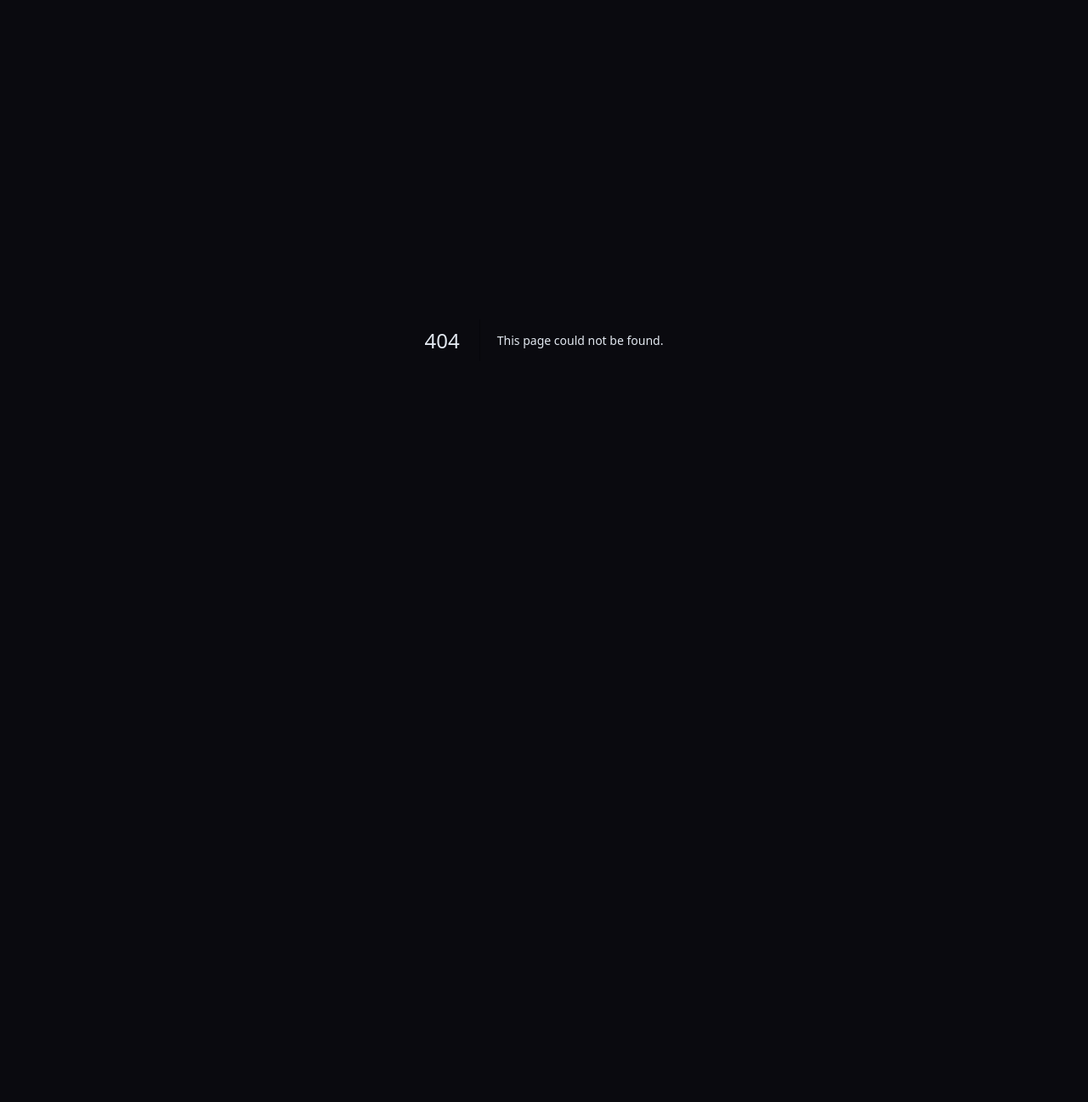
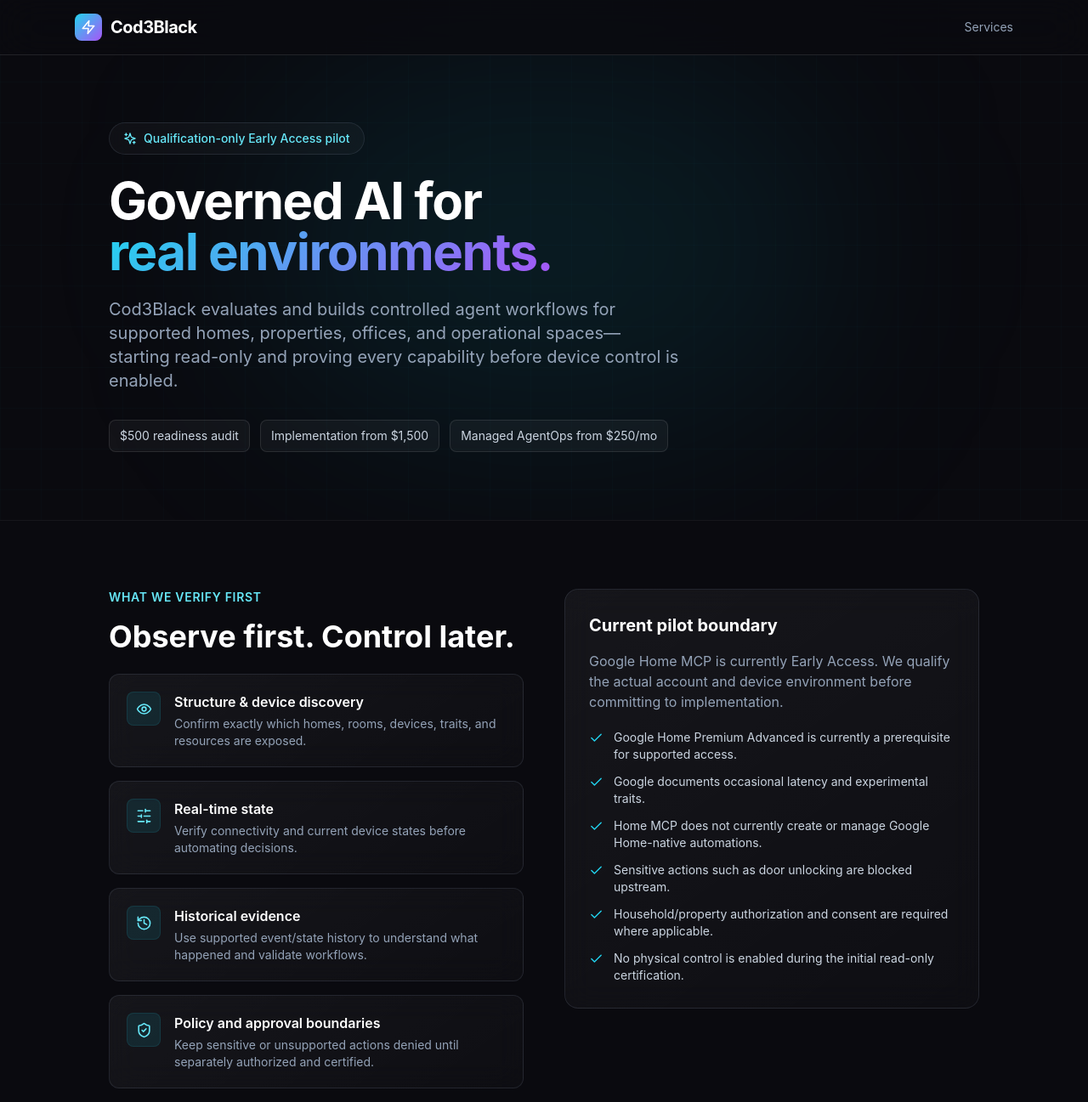
Before and after one commit to wizelements/c3bai, a Next.js app: page /intelligent-environments in a window 1280 px wide. Before the commit this address had no page. Shown: the top 1297 px of the page at 85% size. Before the commit the page ends 800 px from the top, so only its background shows below. Built offline with nearby package versions, Linux system fonts and the light colour scheme.

Commit message:
feat: add intelligent environment pilot page

```diff
--- /dev/null
+++ b/app/intelligent-environments/page.jsx
@@ -0,0 +1,194 @@
+import Link from 'next/link';
+import {
+  ArrowRight,
+  Check,
+  Eye,
+  History,
+  ShieldCheck,
+  SlidersHorizontal,
+  Sparkles,
+  Zap,
+} from 'lucide-react';
+import PilotQualificationForm from './PilotQualificationForm';
+
+export const metadata = {
+  title: 'Intelligent Environment Automation Pilot | Cod3Black',
+  description:
+    'A qualification-only pilot for governed AI automation across supported Google Home environments, properties, offices, and operational spaces.',
+};
+
+const useCases = [
+  'Property and short-term-rental operational checks',
+  'Office or retail opening/closing verification',
+  'Environmental and equipment-state monitoring',
+  'Multi-location owner/operator visibility',
+  'Evidence-backed alerts and exception handling',
+  'Governed device workflows after separate action certification',
+];
+
+const process = [
+  ['1', 'Qualify', 'Confirm ownership, platform eligibility, devices, desired outcomes, and safety boundaries.'],
+  ['2', 'Audit', 'Map the environment, permissions, supported telemetry, risks, and highest-value workflows.'],
+  ['3', 'Implement', 'Connect approved adapters and build policy-gated workflows with evidence and verification.'],
+  ['4', 'Operate', 'Monitor health, failures, drift, and recurring operational checks through Managed AgentOps.'],
+];
+
+function Nav() {
+  return (
+    <nav className="fixed top-0 left-0 right-0 z-50 border-b border-white/10 bg-[#0a0a0f]/80 backdrop-blur-xl">
+      <div className="max-w-6xl mx-auto px-4 sm:px-6 py-4 flex justify-between items-center">
+        <Link href="/" className="text-xl font-bold tracking-tight flex items-center gap-2.5">
+          <div className="w-8 h-8 rounded-lg bg-gradient-to-br from-cyan-400 to-purple-500 flex items-center justify-center">
+            <Zap size={18} className="text-white" />
+          </div>
+          <span className="text-white">Cod3Black</span>
+        </Link>
+        <Link href="/services" className="text-sm text-slate-400 hover:text-white transition">
+          Services
+        </Link>
+      </div>
+    </nav>
+  );
+}
+
+export default function IntelligentEnvironmentsPage() {
+  return (
+    <div className="min-h-screen bg-[#0a0a0f]">
+      <Nav />
+
+      <section className="relative pt-36 pb-20 px-4 sm:px-6 overflow-hidden">
+        <div className="absolute inset-0 bg-grid opacity-50" />
+        <div className="absolute top-20 left-1/2 -translate-x-1/2 w-[680px] h-[420px] bg-cyan-500/10 rounded-full blur-[130px]" />
+        <div className="relative max-w-5xl mx-auto">
+          <div className="max-w-3xl">
+            <div className="inline-flex items-center gap-2 mb-6 px-4 py-2 rounded-full glass text-sm font-medium text-cyan-300">
+              <Sparkles size={16} />
+              Qualification-only Early Access pilot
+            </div>
+            <h1 className="text-4xl sm:text-6xl font-bold text-white tracking-tight mb-6 leading-[1.05]">
+              Governed AI for
+              <br />
+              <span className="text-gradient">real environments.</span>
+            </h1>
+            <p className="text-lg sm:text-xl text-slate-400 max-w-2xl leading-relaxed mb-8">
+              Cod3Black evaluates and builds controlled agent workflows for supported homes, properties, offices, and operational spaces—starting read-only and proving every capability before device control is enabled.
+            </p>
+            <div className="flex flex-wrap gap-3 text-sm">
+              <span className="px-3 py-2 rounded-lg bg-white/[0.04] border border-white/10 text-slate-300">$500 readiness audit</span>
+              <span className="px-3 py-2 rounded-lg bg-white/[0.04] border border-white/10 text-slate-300">Implementation from $1,500</span>
+              <span className="px-3 py-2 rounded-lg bg-white/[0.04] border border-white/10 text-slate-300">Managed AgentOps from $250/mo</span>
+            </div>
+          </div>
+        </div>
+      </section>
+
+      <section className="py-20 px-4 sm:px-6 border-y border-white/5">
+        <div className="max-w-5xl mx-auto grid lg:grid-cols-2 gap-12 items-start">
+          <div>
+            <div className="text-sm font-semibold text-cyan-300 uppercase tracking-wider mb-4">What we verify first</div>
+            <h2 className="text-3xl sm:text-4xl font-bold text-white mb-6">Observe first. Control later.</h2>
+            <div className="grid gap-4">
+              {[
+                [Eye, 'Structure & device discovery', 'Confirm exactly which homes, rooms, devices, traits, and resources are exposed.'],
+                [SlidersHorizontal, 'Real-time state', 'Verify connectivity and current device states before automating decisions.'],
+                [History, 'Historical evidence', 'Use supported event/state history to understand what happened and validate workflows.'],
+                [ShieldCheck, 'Policy and approval boundaries', 'Keep sensitive or unsupported actions denied until separately authorized and certified.'],
+              ].map(([Icon, title, description]) => (
+                <div key={title} className="glass-card rounded-xl p-5 flex gap-4">
+                  <div className="w-10 h-10 rounded-lg bg-cyan-400/10 border border-cyan-400/10 flex items-center justify-center flex-shrink-0">
+                    <Icon size={19} className="text-cyan-300" />
+                  </div>
+                  <div>
+                    <h3 className="font-semibold text-white mb-1">{title}</h3>
+                    <p className="text-sm text-slate-400">{description}</p>
+                  </div>
+                </div>
+              ))}
+            </div>
+          </div>
+
+          <div className="glass-card rounded-2xl p-7">
+            <h3 className="text-xl font-bold text-white mb-4">Current pilot boundary</h3>
+            <p className="text-slate-400 mb-5">
+              Google Home MCP is currently Early Access. We qualify the actual account and device environment before committing to implementation.
+            </p>
+            <ul className="space-y-3 text-sm text-slate-300">
+              {[
+                'Google Home Premium Advanced is currently a prerequisite for supported access.',
+                'Google documents occasional latency and experimental traits.',
+                'Home MCP does not currently create or manage Google Home-native automations.',
+                'Sensitive actions such as door unlocking are blocked upstream.',
+                'Household/property authorization and consent are required where applicable.',
+                'No physical control is enabled during the initial read-only certification.',
+              ].map((item) => (
+                <li key={item} className="flex gap-3">
+                  <Check size={17} className="text-cyan-400 flex-shrink-0 mt-0.5" />
+                  <span>{item}</span>
+                </li>
+              ))}
+            </ul>
+          </div>
+        </div>
+      </section>
+
+      <section className="py-20 px-4 sm:px-6">
+        <div className="max-w-5xl mx-auto">
+          <div className="text-center mb-12">
+            <h2 className="text-3xl sm:text-4xl font-bold text-white mb-4">Where this can create value</h2>
+            <p className="text-slate-400 max-w-2xl mx-auto">
+              We prioritize environments where missed checks, repetitive monitoring, or slow response create real operational cost.
+            </p>
+          </div>
+          <div className="grid sm:grid-cols-2 lg:grid-cols-3 gap-4">
+            {useCases.map((item) => (
+              <div key={item} className="glass-card rounded-xl p-5 text-sm text-slate-300 flex gap-3">
+                <Check size={17} className="text-cyan-400 flex-shrink-0 mt-0.5" />
+                {item}
+              </div>
+            ))}
+          </div>
+        </div>
+      </section>
+
+      <section className="py-20 px-4 sm:px-6 border-y border-white/5">
+        <div className="max-w-5xl mx-auto">
+          <div className="grid md:grid-cols-4 gap-5">
+            {process.map(([step, title, description]) => (
+              <div key={step} className="glass-card rounded-xl p-5">
+                <div className="w-9 h-9 rounded-lg bg-gradient-to-br from-cyan-400 to-purple-500 text-white flex items-center justify-center font-bold mb-4">
+                  {step}
+                </div>
+                <h3 className="font-bold text-white mb-2">{title}</h3>
+                <p className="text-sm text-slate-400">{description}</p>
+              </div>
+            ))}
+          </div>
+        </div>
+      </section>
+
+      <section className="py-24 px-4 sm:px-6">
+        <div className="max-w-4xl mx-auto">
+          <div className="text-center mb-10">
+            <div className="text-sm font-semibold text-cyan-300 uppercase tracking-wider mb-3">Pilot intake</div>
+            <h2 className="text-3xl sm:text-5xl font-bold text-white mb-5">See if your environment qualifies</h2>
+            <p className="text-slate-400 max-w-2xl mx-auto">
+              Submit the current setup and outcome you want. We review fit before recommending a paid audit or implementation.
+            </p>
+          </div>
+          <PilotQualificationForm />
+        </div>
+      </section>
+
+      <section className="pb-24 px-4 sm:px-6">
+        <div className="max-w-4xl mx-auto text-center">
+          <p className="text-sm text-slate-500 mb-4">
+            Need a broader AI or automation system instead?
+          </p>
+          <Link href="/services" className="inline-flex items-center gap-2 text-cyan-300 hover:text-cyan-200 font-medium">
+            View Cod3Black services <ArrowRight size={16} />
+          </Link>
+        </div>
+      </section>
+    </div>
+  );
+}
```
